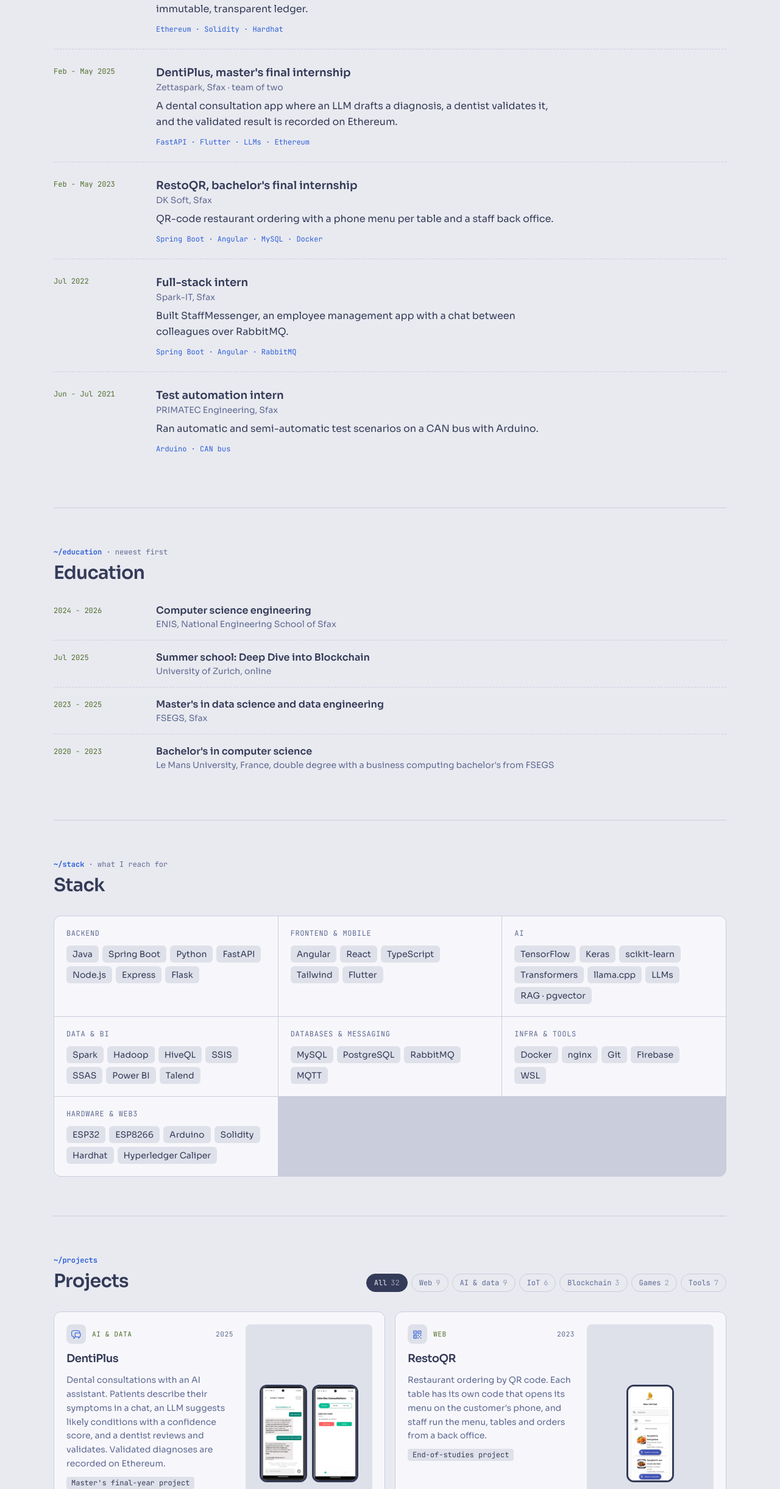
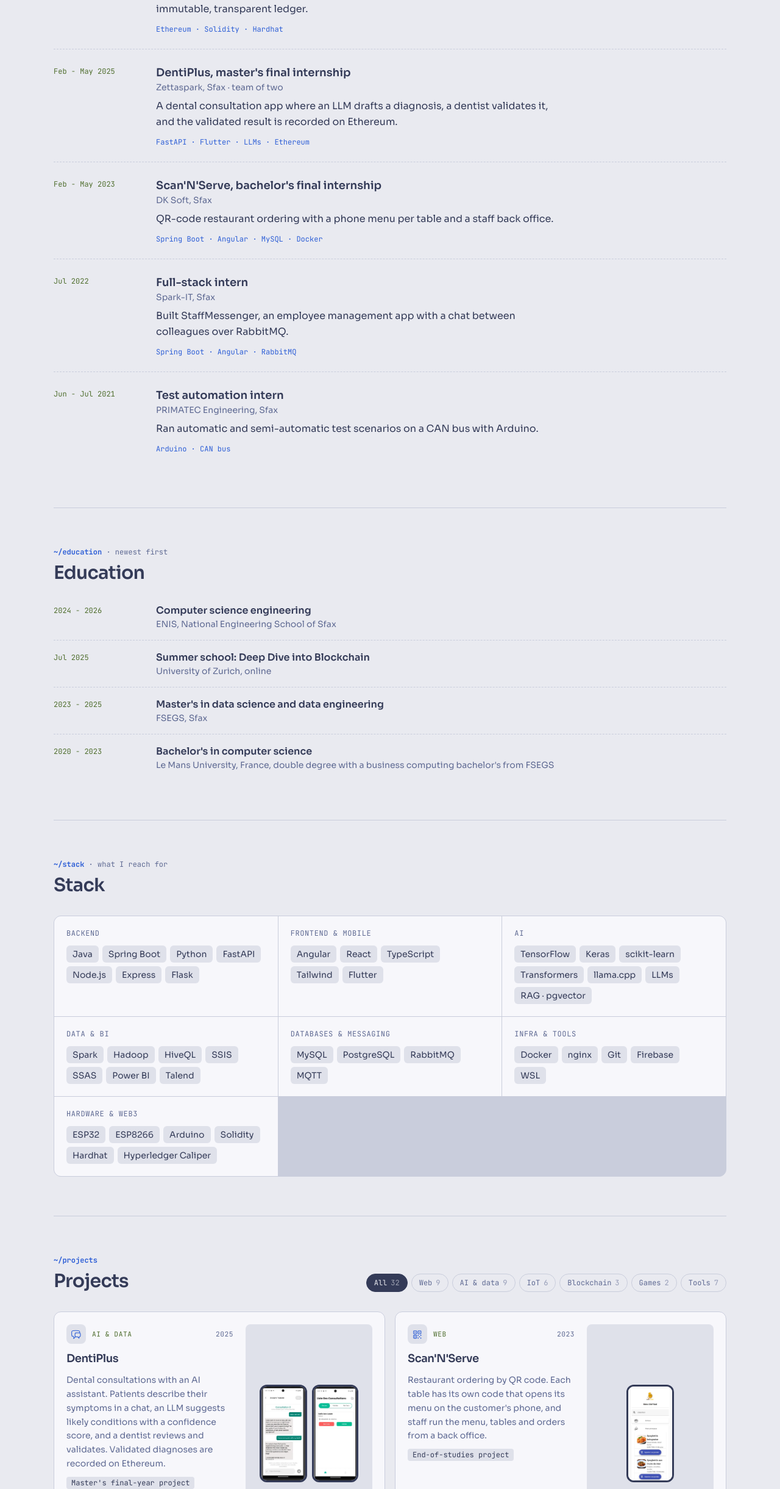
Before and after one commit to Ghorbel37/Ghorbel37.github.io, a React (Vite) app: page / in a window 1280 px wide. Shown: the part 1887-4328 px from the top of the page at 61% size. Built offline with nearby package versions, Linux system fonts and the light colour scheme.

Commit message:
Rename the RestoQR card to Scan'N'Serve

```diff
--- a/src/data/profile.ts
+++ b/src/data/profile.ts
@@ -77,7 +77,7 @@ export const experience: Experience[] = [
   },
   {
     when: "Feb - May 2023",
-    title: "RestoQR, bachelor's final internship",
+    title: "Scan'N'Serve, bachelor's final internship",
     where: "DK Soft, Sfax",
     description: "QR-code restaurant ordering with a phone menu per table and a staff back office.",
     tech: ["Spring Boot", "Angular", "MySQL", "Docker"],
--- a/src/data/projects.ts
+++ b/src/data/projects.ts
@@ -79,9 +79,9 @@ const allProjects: ProjectEntry[] = [
     ],
   },
   {
-    name: "RestoQR",
+    name: "Scan'N'Serve",
     icon: QrCodeIcon,
-    repo: "RestoQR",
+    repo: "ScanNServe",
     category: "web",
     tags: ["web"],
     year: "2023",
```
